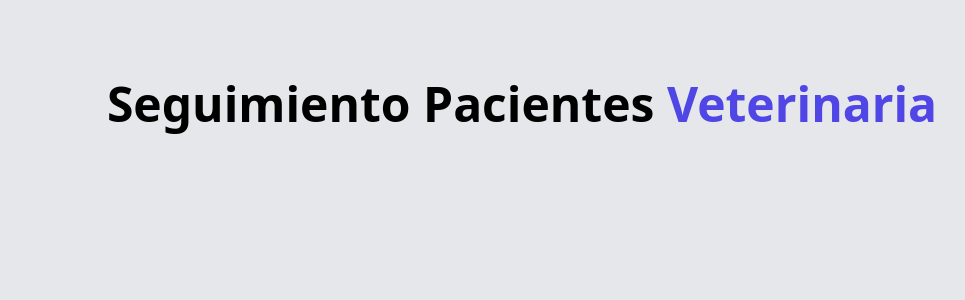
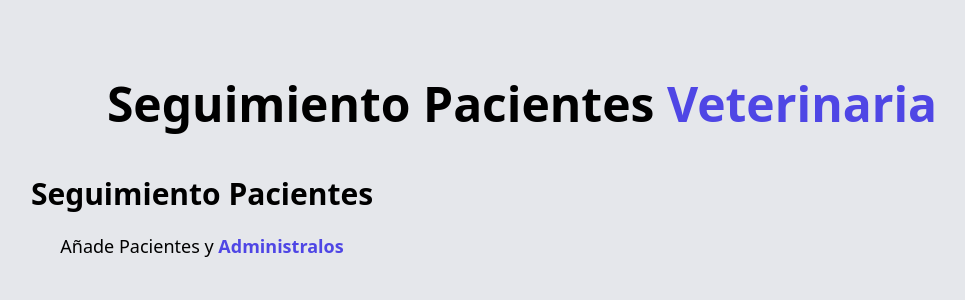
Before and after one commit to ChristianVeneko/admin-pacientes, a Vue app: page / in a window 1280 px wide. Shown: the top 300 px of the page, without its empty margins (118-1083 px from the left). Built offline with nearby package versions, Linux system fonts and the light colour scheme.

Commit message:
form created

```diff
--- a/src/App.vue
+++ b/src/App.vue
@@ -1,10 +1,15 @@
 <script setup>
 import Header from './components/Header.vue';
+import Formulario from './components/Formulario.vue';
+
 </script>
 
 <template>
   <!-- esto centtra el header -->
   <div class="container mx-auto mt-20">
-    <Header></Header>
+    <Header/>
+    <div class="mt-12 md:flex">
+      <formulario/>
+    </div>
   </div>
 </template>
--- /dev/null
+++ b/src/components/Formulario.vue
@@ -0,0 +1,13 @@
+<script setup>
+
+</script>
+
+<template>
+    <div class="md:w-1/2">
+        <h2 class="font-black text-3xl text-center">Seguimiento Pacientes</h2>
+        <p class="text-lg mt-5 text-center mb-10">
+            Añade Pacientes y
+            <span class="text-indigo-600 font-bold">Administralos</span>
+        </p>
+    </div>
+</template>
```
